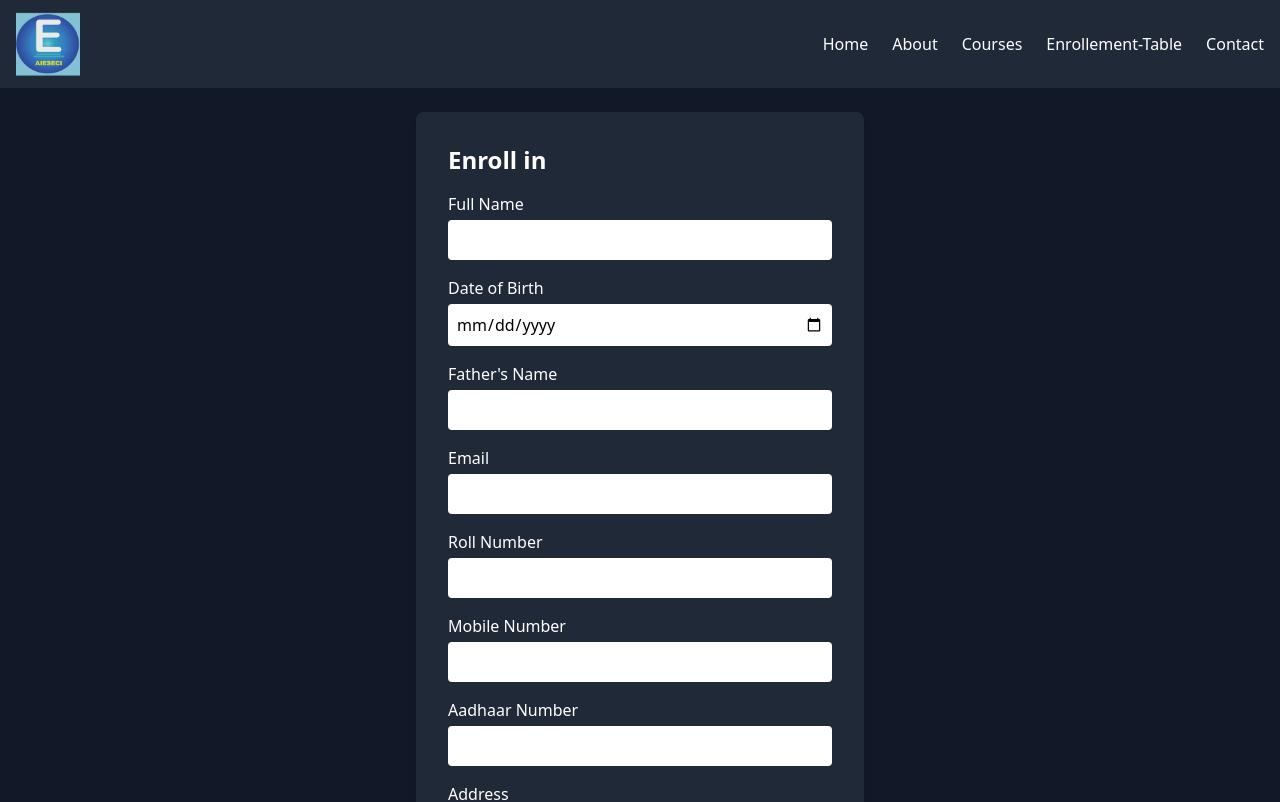
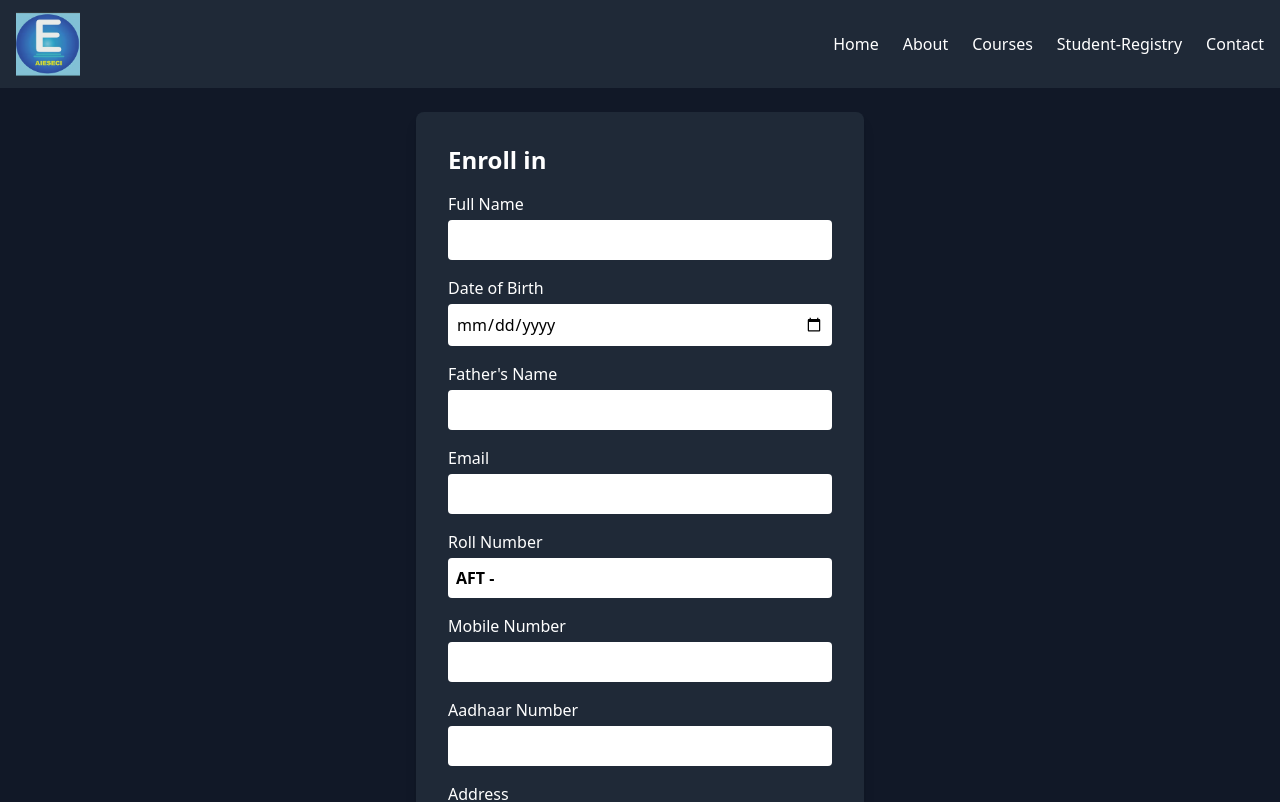
Before and after one commit to Parthshrivastava007/Aieseci, a React (Create React App) app: page /enroll in a window 1280 px wide. Shown: the top 802 px of the page. Built offline with nearby package versions, Linux system fonts and the light colour scheme.

Commit message:
feat: update roll number handling in CourseForm and rename Enrollment Table to Student Registry in Navbar

```diff
--- a/src/components/CourseFrom.js
+++ b/src/components/CourseFrom.js
@@ -46,22 +46,27 @@ const CourseForm = () => {
 
     try {
       const docId = `${formData.rollNo || "noRoll"}_${formData.phone}`;
+
       const q = query(
         collection(db, "enrollments"),
         where("phone", "==", formData.phone),
-        ...(formData.rollNo ? [where("rollNo", "==", formData.rollNo)] : [])
+        ...(formData.rollNo
+          ? [where("rollNo", "==", `AFT-${formData.rollNo}`)]
+          : [])
       );
 
       const snapshot = await getDocs(q);
 
+      const rollNoWithPrefix =
+        !["CCC", "O-Level"].includes(courseName) && formData.rollNo
+          ? `AFT-${formData.rollNo}`
+          : "";
+
       const enrollmentData = {
         ...formData,
+        rollNo: rollNoWithPrefix,
         [snapshot.empty ? "createdAt" : "updatedAt"]: new Date(),
       };
-
-      if (["CCC", "O-Level"].includes(courseName)) {
-        delete enrollmentData.rollNo; // remove rollNo field if not required
-      }
 
       await setDoc(doc(db, "enrollments", docId), enrollmentData);
 
@@ -139,17 +144,26 @@ const CourseForm = () => {
           onChange={handleChange}
         />
 
-        {/* Conditionally Render Roll Number */}
         {!["CCC", "O-Level"].includes(courseName) && (
           <>
             <label className="block mb-1">Roll Number</label>
-            <input
-              type="text"
-              name="rollNo"
-              value={formData.rollNo}
-              className="w-full p-2 mb-4 text-black rounded"
-              onChange={handleChange}
-            />
+            <div className="relative">
+              <span className="absolute  top-5 left-2 transform -translate-y-1/2 text-black font-semibold">
+                AFT -
+              </span>
+              <input
+                type="text"
+                name="rollNo"
+                value={formData.rollNo}
+                className="w-full p-2 pl-14 mb-4 text-black rounded"
+                onChange={(e) =>
+                  setFormData((prev) => ({
+                    ...prev,
+                    rollNo: e.target.value.replace(/\D/g, ""),
+                  }))
+                }
+              />
+            </div>
           </>
         )}
 
--- a/src/components/NavBar.js
+++ b/src/components/NavBar.js
@@ -50,7 +50,7 @@ const Navbar = () => {
               to="/enrollementtable"
               className="hover:text-yellow-400 transition-colors duration-300"
             >
-              Enrollement-Table
+              Student-Registry
             </Link>
           </li>
           <li>
@@ -108,7 +108,7 @@ const Navbar = () => {
                 to="/enrollementtable"
                 className="hover:text-yellow-400 transition-colors duration-300"
               >
-                Enrollement-Table
+                Student-Registry
               </Link>
             </li>
             <li>
```
